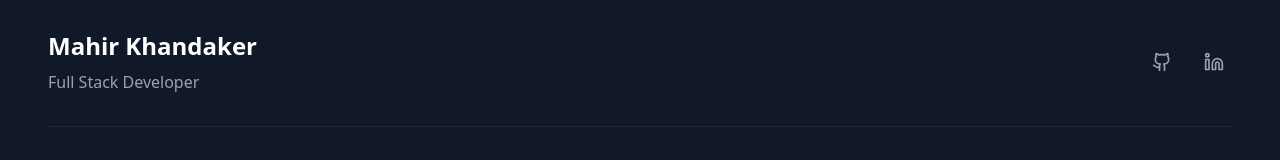
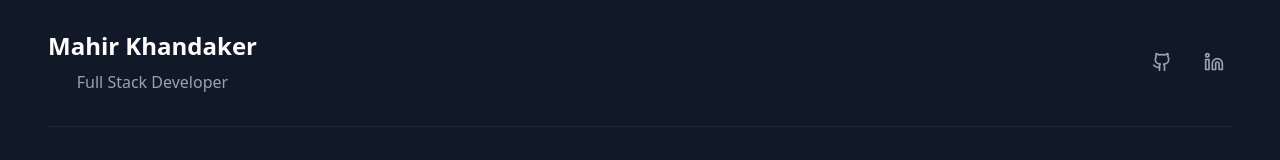
Before and after one commit to MahirKh/Portfolio-Website-2025, a React (Vite) app: page / in a window 1280 px wide. Shown: the part 3886-4046 px from the top of the page. Built offline with nearby package versions, Linux system fonts and the light colour scheme.

Commit message:
Centered <p> tag in footer

```diff
--- a/src/components/Footer.tsx
+++ b/src/components/Footer.tsx
@@ -22,7 +22,7 @@ export const Footer = () => {
             <div className="text-2xl font-bold text-white mb-2">
               Mahir Khandaker
             </div>
-            <p className="text-gray-400">Full Stack Developer</p>
+            <p className="text-gray-400 text-center">Full Stack Developer</p>
           </div>
           <div className="flex space-x-4">
             {socialLinks.map((link, index) => (
```
